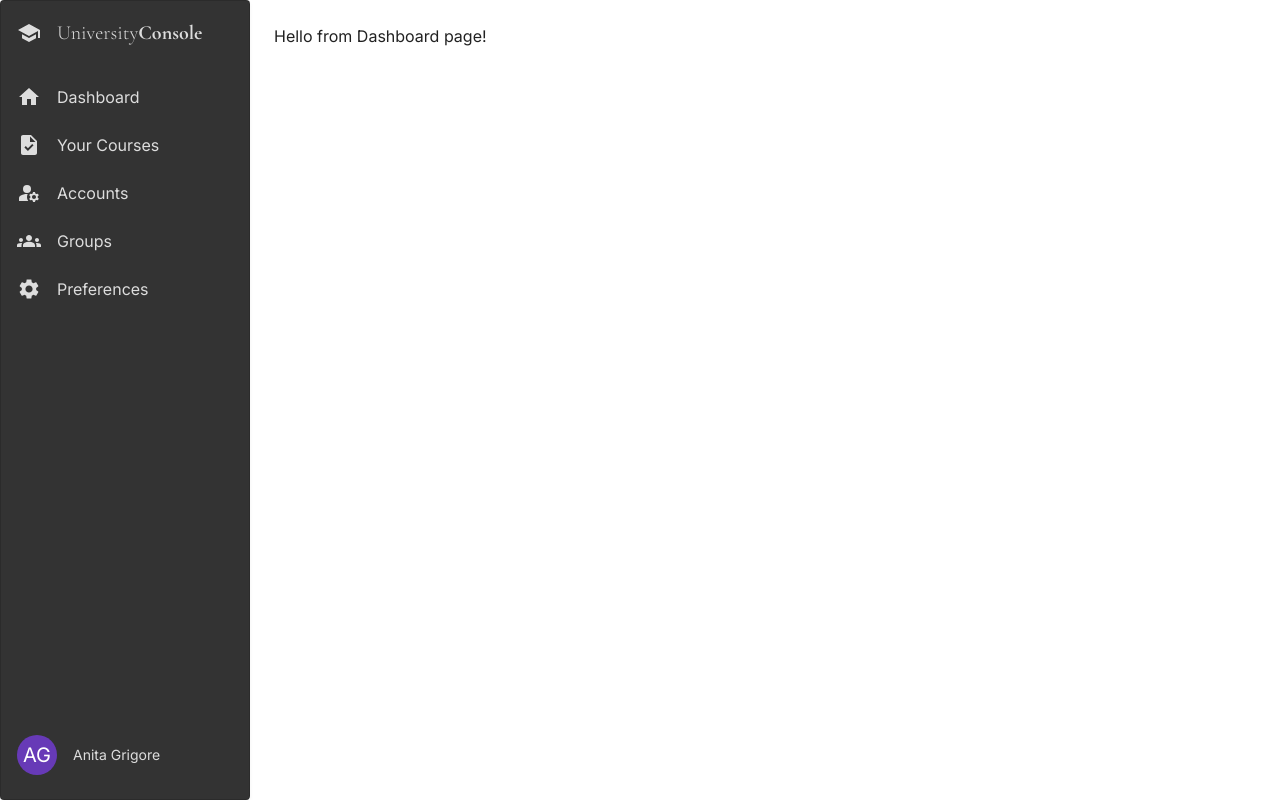
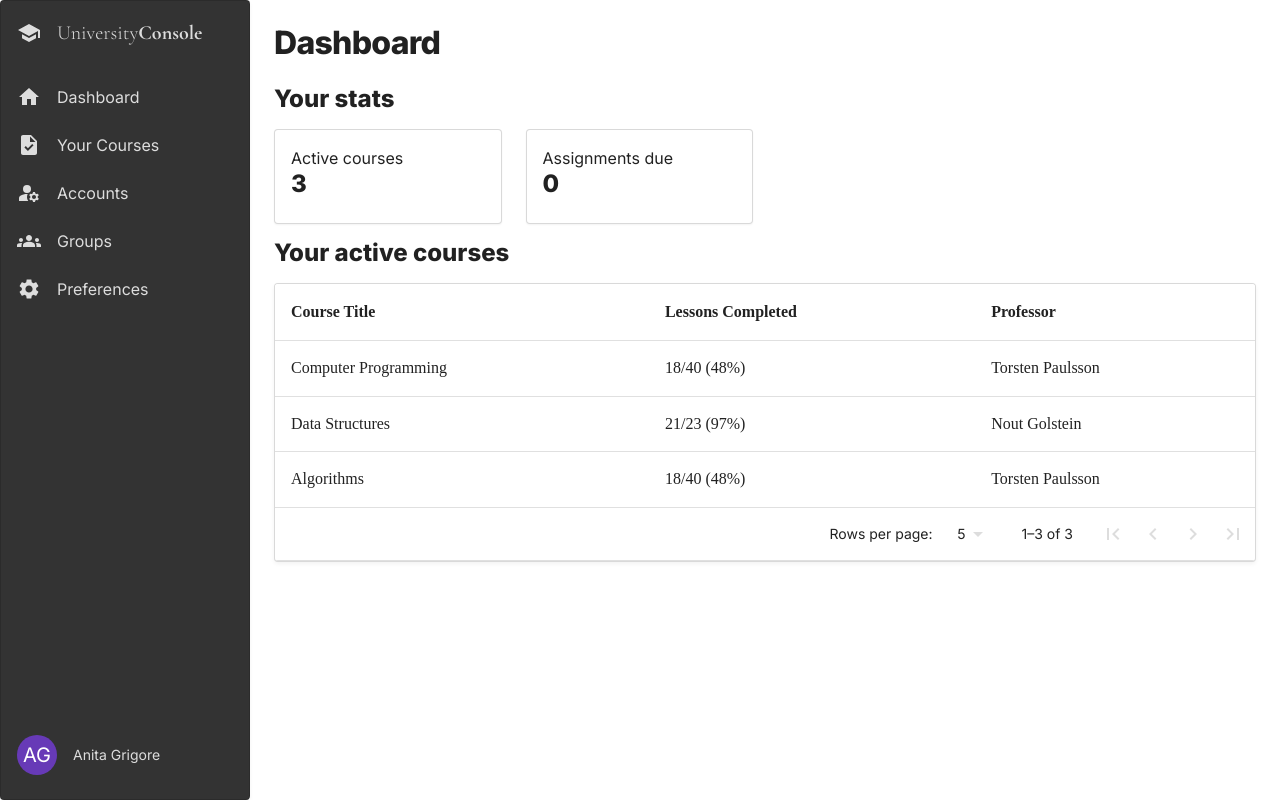
Before and after one commit to UniversityConsole/console, a React app: page /dashboard in a window 1280 px wide. Built offline with nearby package versions, Linux system fonts and the light colour scheme; the HTML template or start-up script is replaced by a standard one.

Commit message:
Create basic interface for dashboard console

```diff
--- /dev/null
+++ b/src/Dashboard/Dashboard.tsx
@@ -0,0 +1,62 @@
+import React from "react";
+import {ConsoleHeader} from "../ConsoleHeader";
+import Typography from "@mui/material/Typography";
+import Card from "@mui/material/Card";
+import CardContent from "@mui/material/CardContent";
+import Grid from "@mui/material/Grid";
+import {PaginatedTable} from "../DataTable";
+
+export default function Dashboard() {
+  const courses = [
+    { id: '1', title: "Computer Programming", lessons: "18/40 (48%)", professor: "Torsten Paulsson"},
+    { id: '2', title: "Data Structures", lessons: "21/23 (97%)", professor: "Nout Golstein"},
+    { id: '3', title: "Algorithms", lessons: "18/40 (48%)", professor: "Torsten Paulsson"},
+
+  ]
+  return (
+    <>
+      <ConsoleHeader title="Dashboard"/>
+      <Typography variant="h2">
+        Your stats
+      </Typography>
+      <Grid container spacing={3}>
+        <Grid item xs={3}>
+          <Card>
+            <CardContent>
+              <Typography variant="body1">
+                Active courses
+              </Typography>
+              <Typography variant="h2">
+                3
+              </Typography>
+            </CardContent>
+          </Card>
+        </Grid>
+        <Grid item xs={3}>
+          <Card>
+            <CardContent>
+              <Typography variant="body1">
+                Assignments due
+              </Typography>
+              <Typography variant="h2">
+                0
+              </Typography>
+            </CardContent>
+          </Card>
+        </Grid>
+      </Grid>
+      <Typography variant="h2" sx={{mb: '15px'}}>
+        Your active courses
+      </Typography>
+      <PaginatedTable
+        columnDefinitions={[
+          { id: 'name', head: 'Course Title', cell: item => item.title },
+          { id: 'name', head: 'Lessons Completed', cell: item => item.lessons },
+          { id: 'name', head: 'Professor', cell: item => item.professor },
+        ]}
+        isLoading={false}
+        items={courses}
+      />
+    </>
+  )
+};
--- a/src/dashboard.tsx
+++ /dev/null
@@ -1,12 +0,0 @@
-import Typography from "@mui/material/Typography";
-import React from "react";
-
-export default function Dashboard() {
-  return (
-    <>
-      <Typography>
-        Hello from Dashboard page!
-      </Typography>
-    </>
-  )
-};
--- a/src/index.tsx
+++ b/src/index.tsx
@@ -9,7 +9,7 @@ import {theme} from "./theme";
 import {DRAWER_WIDTH} from "./theme/drawer";
 import {Suspense} from "react";
 
-const Dashboard = React.lazy(() => import(/* webpackChunkName: "dashboard" */'./dashboard'));
+const Dashboard = React.lazy(() => import(/* webpackChunkName: "dashboard" */'./Dashboard/Dashboard'));
 const Courses = React.lazy(() => import(/* webpackChunkName: "courses" */ './Courses/Courses'));
 const Accounts = React.lazy(() => import(/* webpackChunkName: "accounts" */ './Accounts/Accounts'));
 const Groups = React.lazy(() => import(/* webpackChunkName: "groups" */ './Groups/Groups'));
--- /dev/null
+++ b/src/theme/card.ts
@@ -0,0 +1,17 @@
+import {ThemeOptions} from "@mui/material/styles";
+
+export const cardTheme: ThemeOptions = {
+  components: {
+    MuiCard: {
+      styleOverrides: {
+        root: {
+          padding: 0,
+          marginTop: '15px',
+          marginBottom: '15px',
+          boxShadow: '0 1px 2px 0 rgba(0, 0, 0, 0.05)',
+          border: '1px solid rgba(0, 0, 0, 0.15)'
+        }
+      }
+    }
+  }
+}
--- a/src/theme/index.ts
+++ b/src/theme/index.ts
@@ -9,6 +9,7 @@ import {deepmerge} from "@mui/utils";
 import {createTheme} from "@mui/material/styles";
 import {dialogTheme} from "./dialog";
 import {formTheme} from "./TextField";
+import {cardTheme} from "./card";
 
 const PARTS = [
   buttonTheme,
@@ -19,7 +20,8 @@ const PARTS = [
   tableTheme,
   typographyTheme,
   dialogTheme,
-  formTheme
+  formTheme,
+  cardTheme,
 ];
 
 export const theme = createTheme(PARTS.reduce((p, c) => deepmerge(p, c), PARTS.shift()!!));
```
